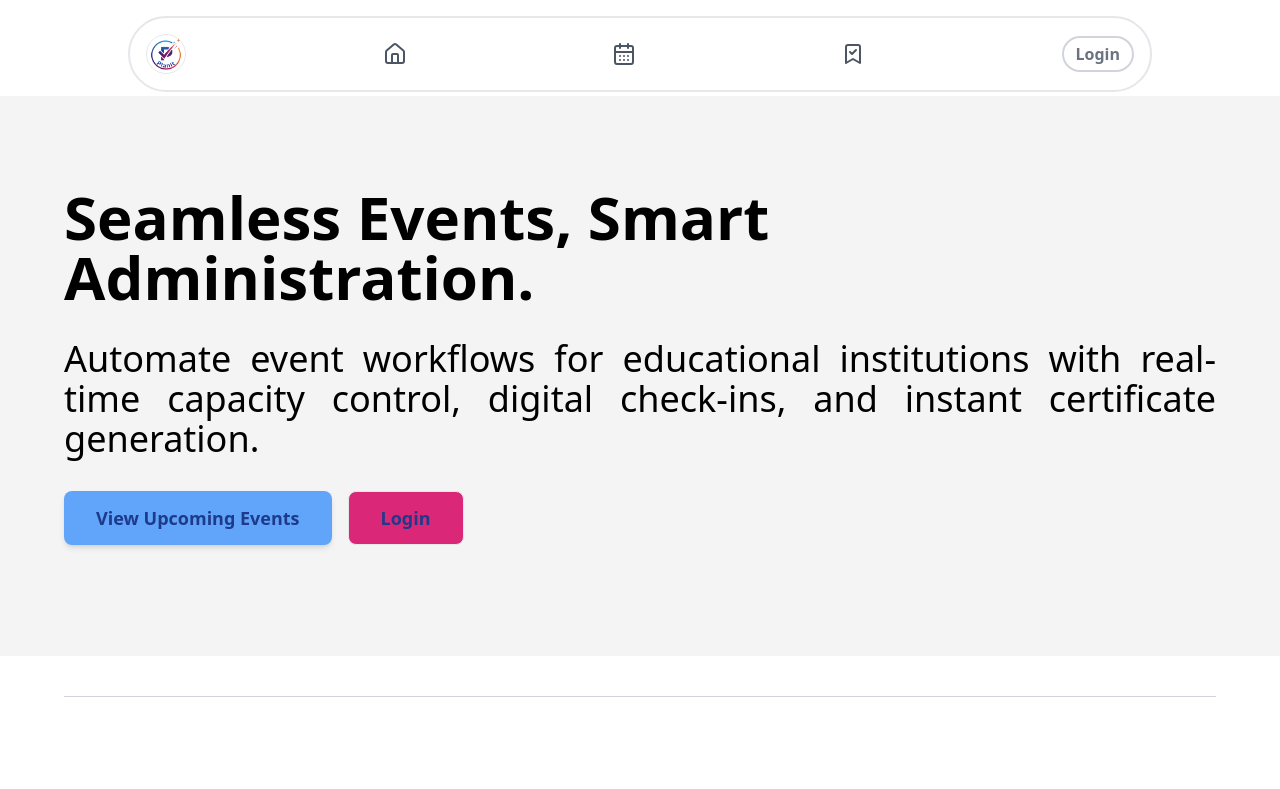
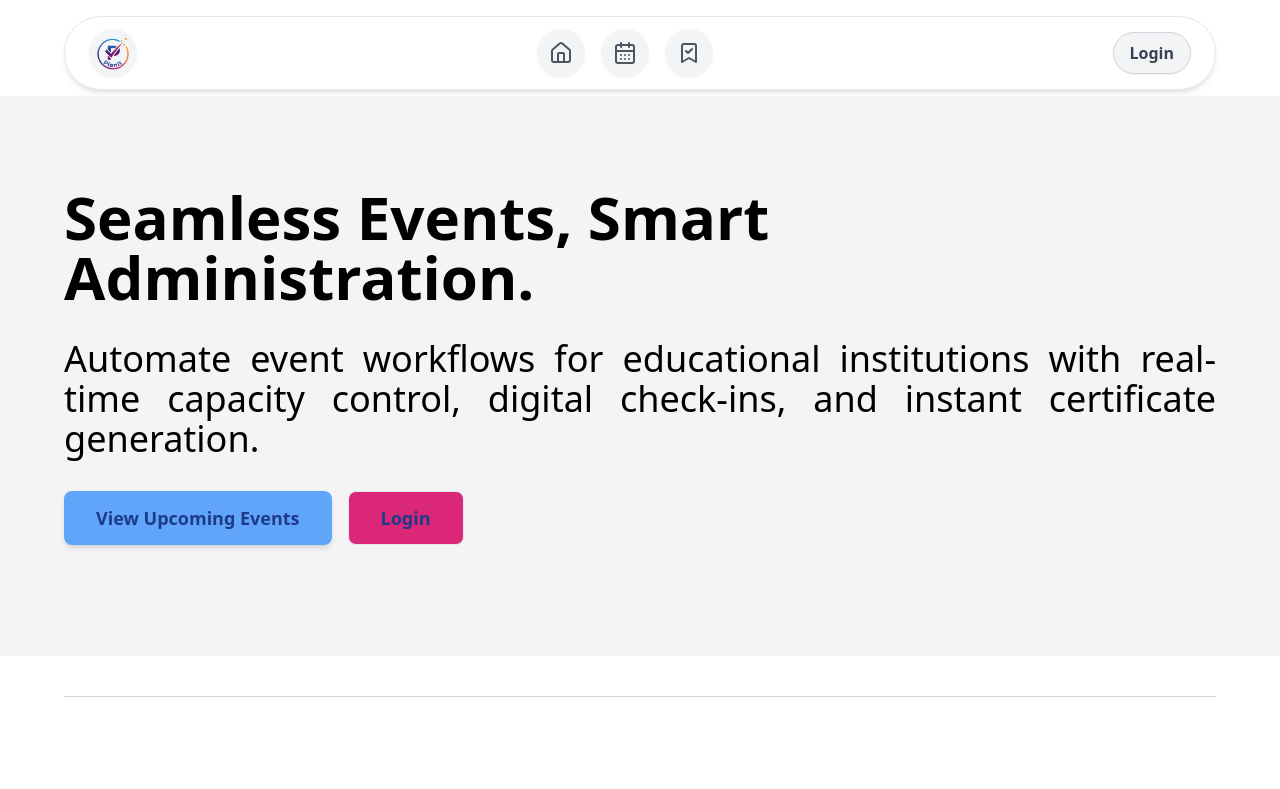
Before and after one commit to rishikesh-babu/Event-Management, a React (Vite) app in the folder client/: page / in a window 1280 px wide. Shown: the top 789 px of the page. Built offline with nearby package versions, Linux system fonts and the light colour scheme; no server answers.

Commit message:
Updated navbar

```diff
--- a/client/src/Components/User/Navbar.jsx
+++ b/client/src/Components/User/Navbar.jsx
@@ -29,22 +29,38 @@ export default function Navbar() {
     }
 
     return (
-        <div className='z-40 fixed top-0 right-0 left-0 py-4'>
-            <div className='px-4 py-2 sm:py-4 max-w-5xl mx-auto backdrop-blur-[20px] border-2 rounded-full flex justify-between items-center'>
-                <div onClick={scrollToTop} className='size-10 border rounded-full cursor-pointer'>
-                    <img src="\logo.png" alt="PlanIt-Logo" />
+        <div className='fixed top-0 left-0 right-0 z-50 py-3 sm:py-4'>
+            <div className='max-w-6xl mx-auto px-4 sm:px-6 py-2 sm:py-3 flex justify-between items-center backdrop-blur-md bg-white/50 border border-gray-200 rounded-full shadow-md transition-all duration-300'>
+                <div
+                    onClick={scrollToTop}
+                    className='w-10 h-10 sm:w-12 sm:h-12 flex items-center justify-center rounded-full cursor-pointer hover:scale-105 transition-transform duration-300 bg-gray-100 shadow-sm'
+                >
+                    <img src="\logo.png" alt="PlanIt-Logo" className='w-8 h-8 sm:w-10 sm:h-10 object-contain rounded-full' />
                 </div>
 
-                {navContent.map((item, index) => (
-                    <Link key={index} to={item.link} className='p-2 sm:hover:bg-gray-400 rounded-full transition-all duration-300 select-none' >
-                        {item.icon}
-                    </Link>
-                ))}
+                {/* Navigation Icons */}
+                <div className='flex gap-2 sm:gap-4'>
+                    {navContent.map((item, index) => (
+                        <Link
+                            key={index}
+                            to={item.link}
+                            className='w-10 h-10 sm:w-12 sm:h-12 flex items-center justify-center rounded-full bg-gray-100 text-gray-700 hover:bg-gray-200 hover:text-gray-900 transition-all duration-300 shadow-sm'
+                        >
+                            {item.icon}
+                        </Link>
+                    ))}
+                </div>
 
-                <Link to={'/login'} className='px-3 py-1 font-semibold text-gray-500 sm:hover:text-white border-2 border-gray-300 hover:bg-info hover:border-accent rounded-full transition-all duration-300'>
+                {/* Login Button */}
+                <Link
+                    to={'/login'}
+                    className='px-3 sm:px-4 py-1 sm:py-2 font-semibold rounded-full bg-gray-100 text-gray-700 border border-gray-300 hover:bg-gray-200 hover:text-gray-900 transition-all duration-300 shadow-sm text-sm sm:text-base'
+                >
                     Login
                 </Link>
+
             </div>
         </div>
+
     )
 }
```
